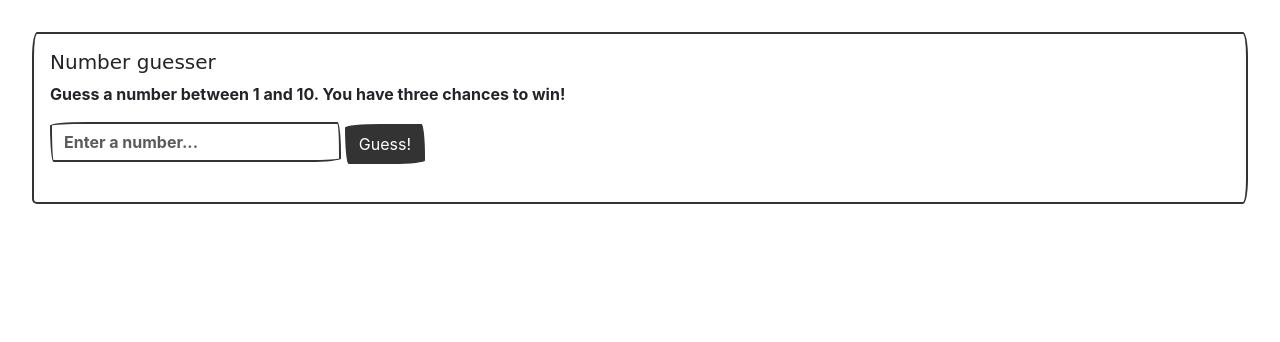
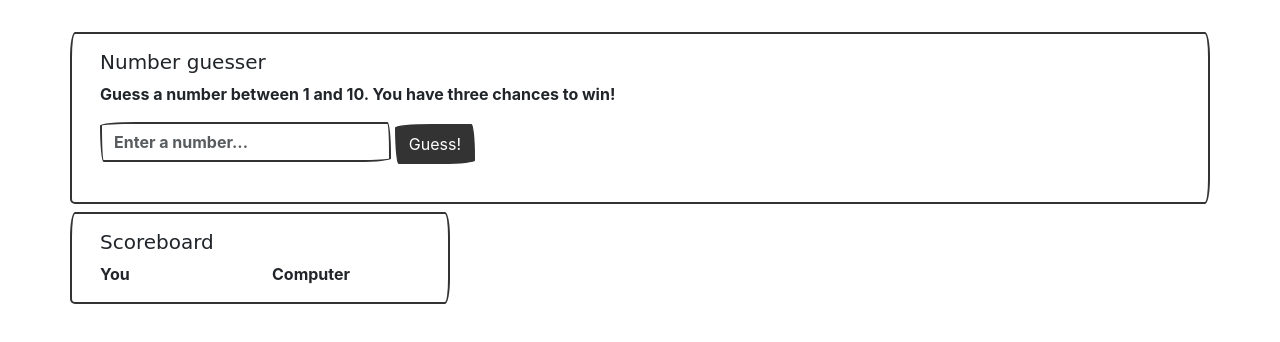
Before and after one commit to JonasBne/number-guessing-game, a website built with webpack: page src/html/index.html in a window 1280 px wide. Built offline with nearby package versions, Linux system fonts and the light colour scheme; a web font is replaced by a local one.

Commit message:
Added scoreboard UI

```diff
--- a/src/html/index.html
+++ b/src/html/index.html
@@ -6,7 +6,8 @@
 </head>
 
 <body>
-
+<div class="container">
+    <div class="row mb-2">
         <div class="card">
             <div class="card-body">
                 <h5 class="card-title">Number guesser</h5>
@@ -21,6 +22,27 @@
                 </div>
             </div>
         </div>
+    </div>
+    <div class="row">
+        <div class="card col-4">
+            <div class="card-body">
+                <h5 class="card-title">Scoreboard</h5>
+                <div class="row">
+                    <div class="col">
+                        <p class="card-text">You</p>
+                    </div>
+                    <div class="col">
+                        <p class="card-text">Computer</p>
+                    </div>
+                </div>
+            </div>
+        </div>
+    </div>
+</div>
+
+
+
+
 
 </body>
 </html>
```
Lines whose indentation alone changed are shown as unchanged.
